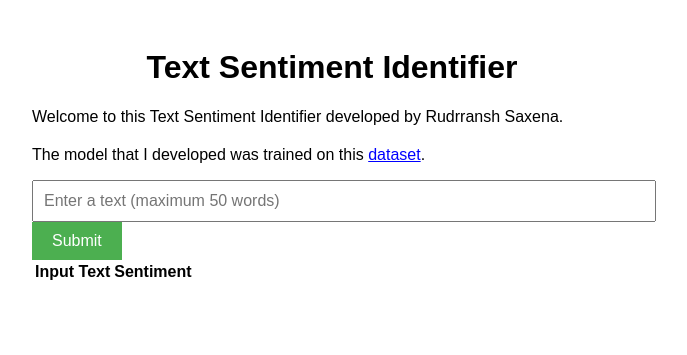
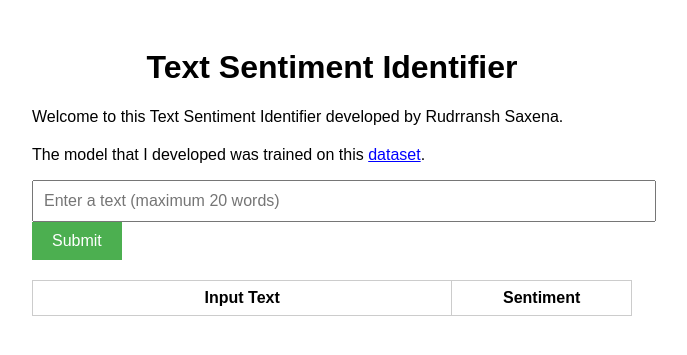
Before and after one commit to Rudrransh17/Tweet-Sentiment-Identifier, a Flask app: page / in a window 1280 px wide. Shown: the top 355 px of the page, without its empty margins (308-995 px from the left). Run offline with Flask 3, Linux system fonts and the light colour scheme; lists and menus that the app fills with data are empty; parts of the project's set-up code (start-up, migrations or seed data) failed here and were passed over.

Commit message:
styles updated for table

```diff
--- a/static/styles.css
+++ b/static/styles.css
@@ -40,3 +40,35 @@ h1 {
     border: none;
     cursor: pointer;
 }
+
+.table-container {
+    margin-top: 20px;
+    display: flex;
+    justify-content: center;
+}
+
+#resultsTable {
+    width: 100%;
+    border-collapse: collapse;
+}
+
+#resultsTable th:first-child{
+    width: 70%;
+    text-align: center;
+}
+#resultsTable td:first-child {
+    width: 70%;
+    text-align: left;
+}
+
+#resultsTable th:last-child,
+#resultsTable td:last-child {
+    width: 30%;
+    text-align: center;
+}
+
+#resultsTable th,
+#resultsTable td {
+    padding: 8px;
+    border: 1px solid #ccc;
+}
--- a/templates/index.html
+++ b/templates/index.html
@@ -14,14 +14,12 @@
                     url: "/predict",
                     data: { text: input_text },
                     success: function (response) {
-                        $("#result").text(response.sentiment);
-
-
                         // Update the table
                         var table = $("#resultsTable");
                         var row = "<tr><td>" + input_text + "</td><td>" + response.sentiment + "</td></tr>";
                         table.append(row);
 
+                        // Empty the input field
                         $("#input_text").val('');
                     },
                     error: function (error) {
@@ -39,8 +37,9 @@
         <p class="intro-text">Welcome to this Text Sentiment Identifier developed by Rudrransh Saxena.</p>
         <p>The model that I developed was trained on this <a class="dataset-link"
                 href="https://www.kaggle.com/datasets/kazanova/sentiment140">dataset</a>.</p>
-        <input class="input-field" type="text" id="input_text" name="input_text" placeholder="Enter a text (maximum 50 words)" required>
+        <input class="input-field" type="text" id="input_text" name="input_text" placeholder="Enter a text (maximum 20 words)" required>
         <button class="submit-button" id="submitBtn" type="submit">Submit</button>
+        <div class="table-container">
             <table id="resultsTable">
                 <tr>
                     <th>Input Text</th>
@@ -48,6 +47,7 @@
                 </tr>
             </table>
         </div>
+    </div>
 </body>
 
 </html>
```
Lines whose indentation alone changed are shown as unchanged.
